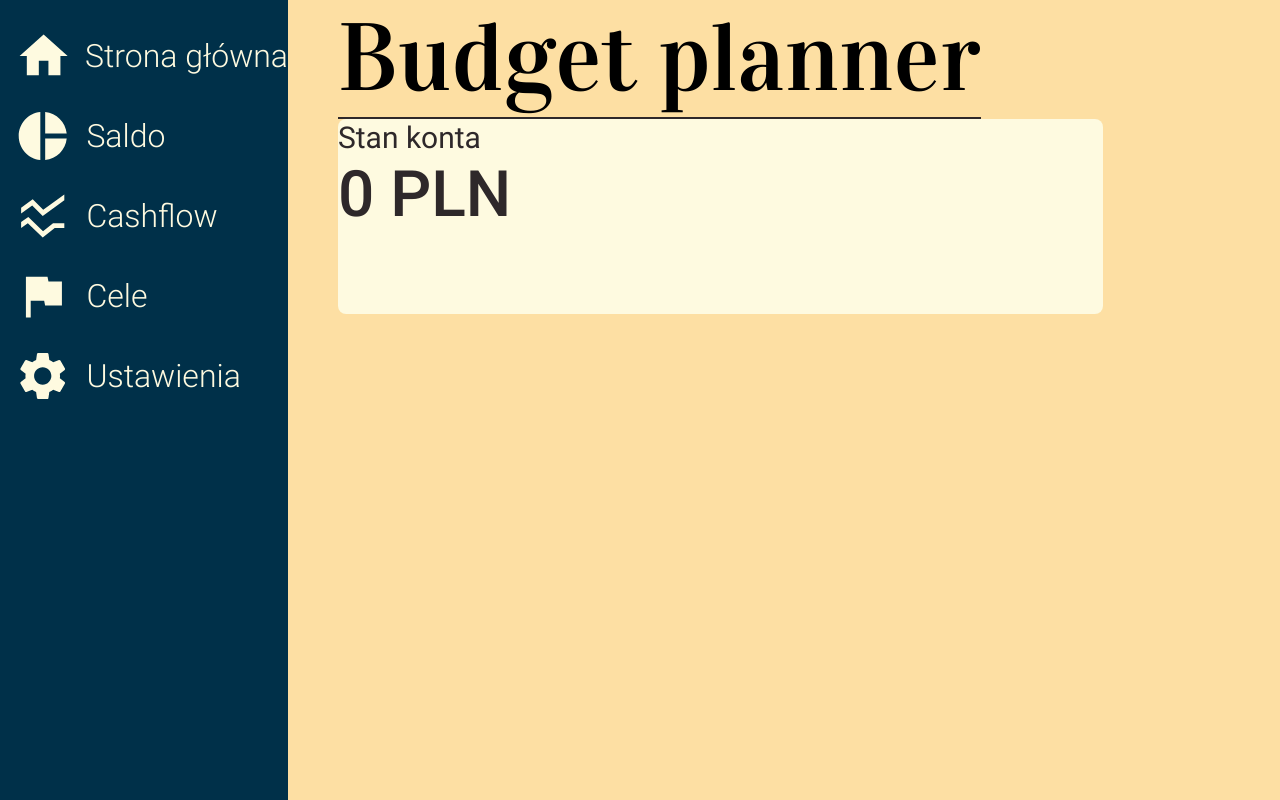
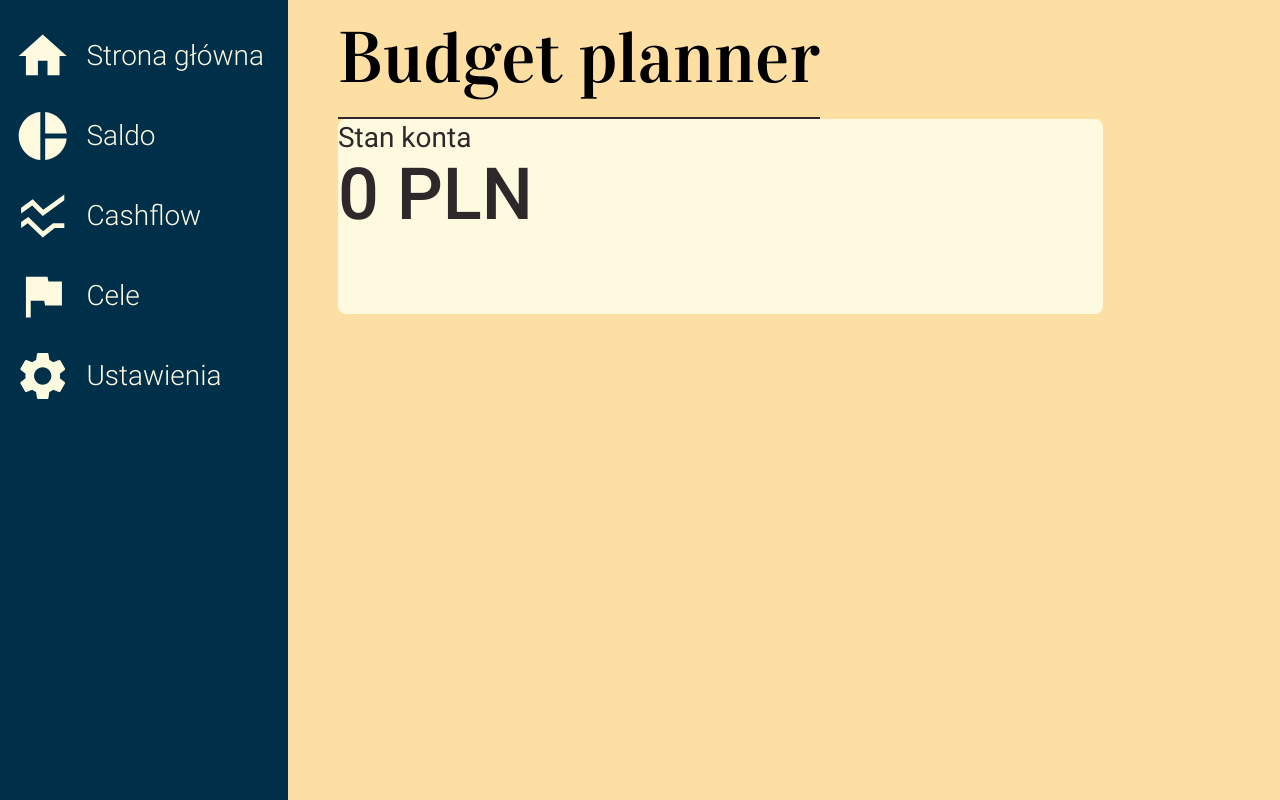
Before and after one commit to t-ukowski/Budget-planner, a React (Create React App) app in the folder frontend/: page / in a window 1280 px wide. Built offline with nearby package versions, Linux system fonts and the light colour scheme; no server answers.

Commit message:
Changes to font size to better reflect new fonts

```diff
--- a/frontend/src/styles/sidebar.scss
+++ b/frontend/src/styles/sidebar.scss
@@ -30,7 +30,7 @@
     font-family: $basic-font;
     font-style: normal;
     font-weight: $font-weight-base;
-    font-size: $font-size-medium-2;
+    font-size: $font-size-medium;
     line-height: $line-height-base;
 
     &:hover {
--- a/frontend/src/styles/title.scss
+++ b/frontend/src/styles/title.scss
@@ -2,7 +2,7 @@
     font-family: $title-font;
     font-style: normal;
     font-weight: 400;
-    font-size: 96px;
+    font-size: $font-size-large;
     line-height: 117px;
 
     border-bottom: 2px solid $bp-black;
--- a/frontend/src/styles/variables.scss
+++ b/frontend/src/styles/variables.scss
@@ -17,9 +17,9 @@ $bp-blue-highlighted: rgb(16, 85, 97);
 $basic-font: 'Roboto', sans-serif;
 $title-font: 'Vidaloka';
 
-$font-size-medium: 30px;
+$font-size-medium: 28px;
 $font-size-medium-2: 32px;
-$font-size-large: 64px;
+$font-size-large: 72px;
 
 $line-height-small: 35px;
 $line-height-base: 38px;
```
